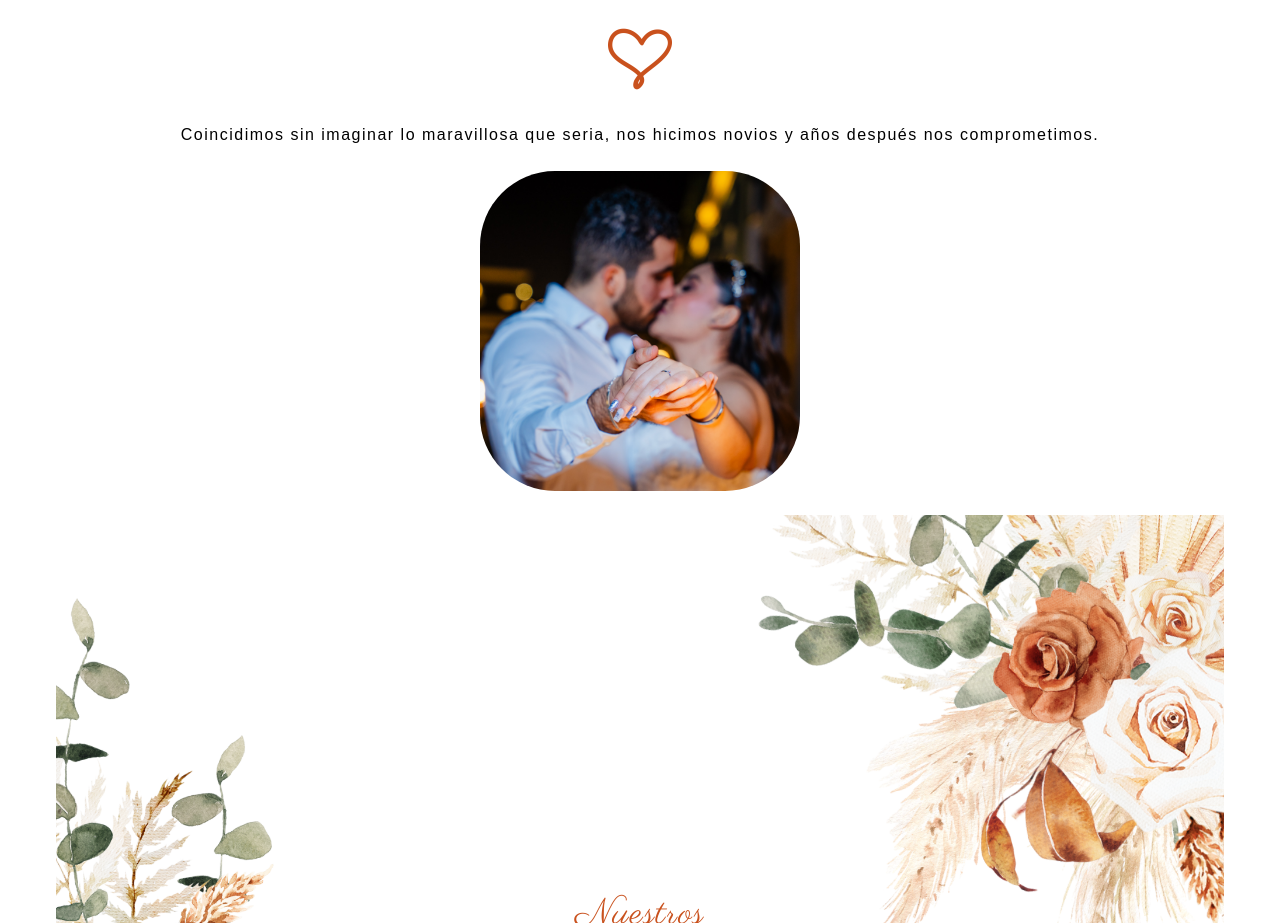
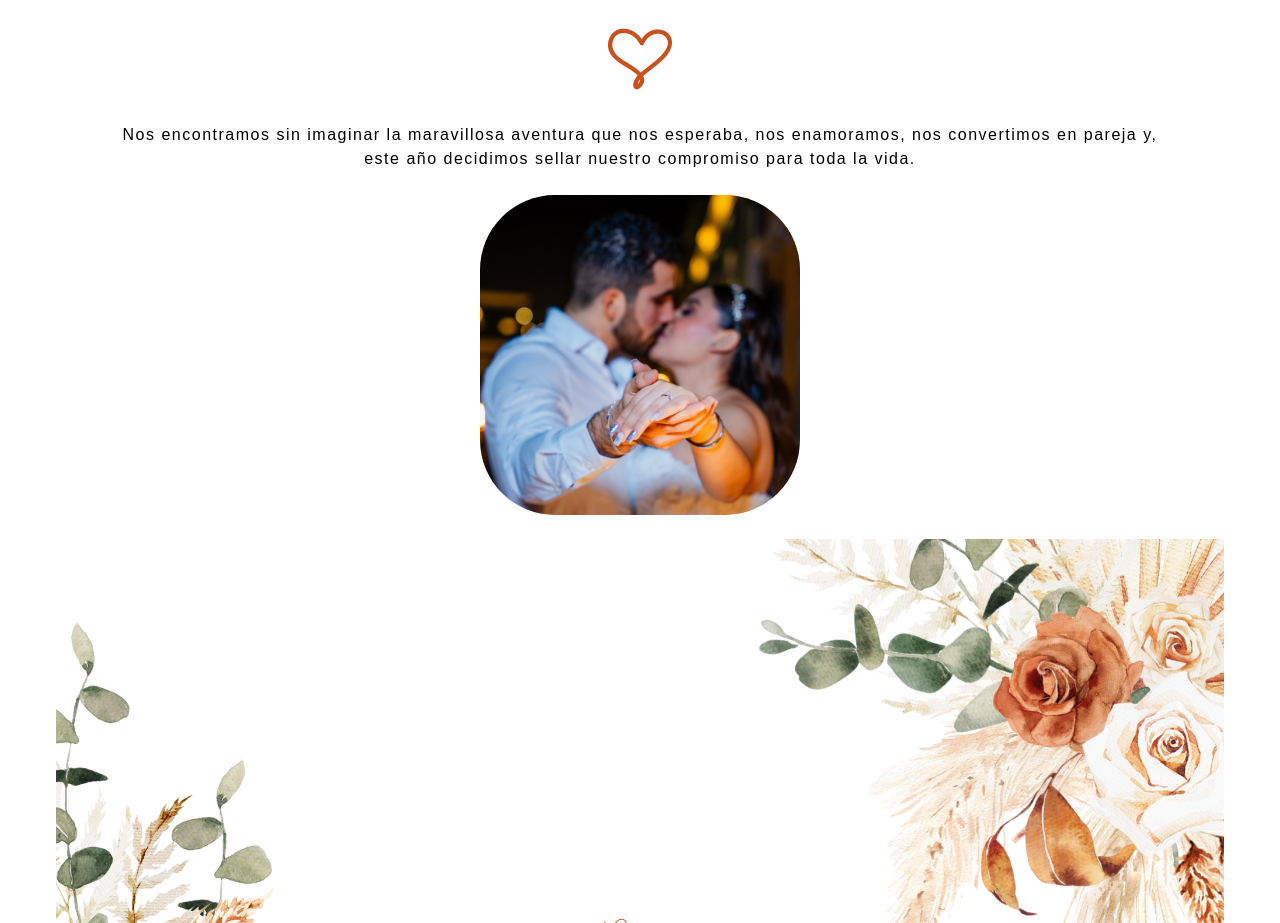
Before and after one commit to jesusacu98/wedding, a Next.js app: page / in a window 1280 px wide. Shown: the part 2160-3083 px from the top of the page. Built offline with nearby package versions, Linux system fonts and the light colour scheme.

Commit message:
a un mes de casarme con el amor de mi vida entera

```diff
--- a/src/app/components/section3.tsx
+++ b/src/app/components/section3.tsx
@@ -41,7 +41,7 @@ export default function AboutUs() {
 
                     <div className="flex flex-col items-center justify-center mt-8 px-[46px]">
                         <span className="block text-1xl font-[300] font-secondary tracking-[1.5px]">
-                            Coincidimos sin imaginar lo maravillosa que seria, nos hicimos novios y años después nos comprometimos.
+                            Nos encontramos sin imaginar la maravillosa aventura que nos esperaba, nos enamoramos, nos convertimos en pareja y, este año decidimos sellar nuestro compromiso para toda la vida.
                         </span>
                     </div>
                 </ScrollAnimation>
```
